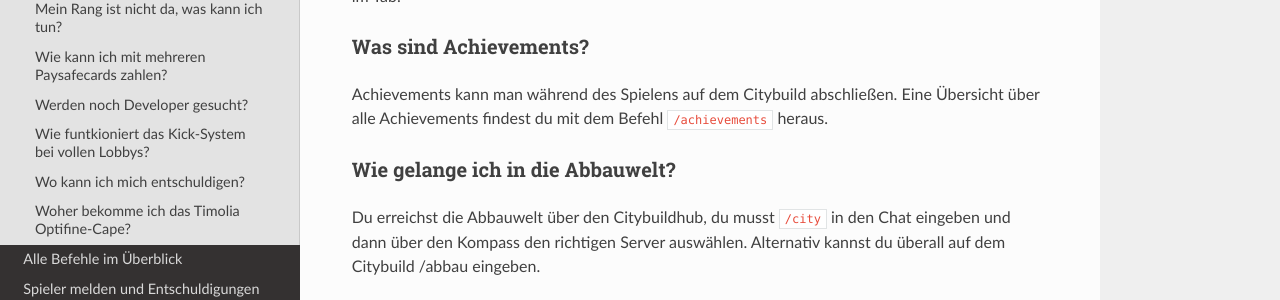
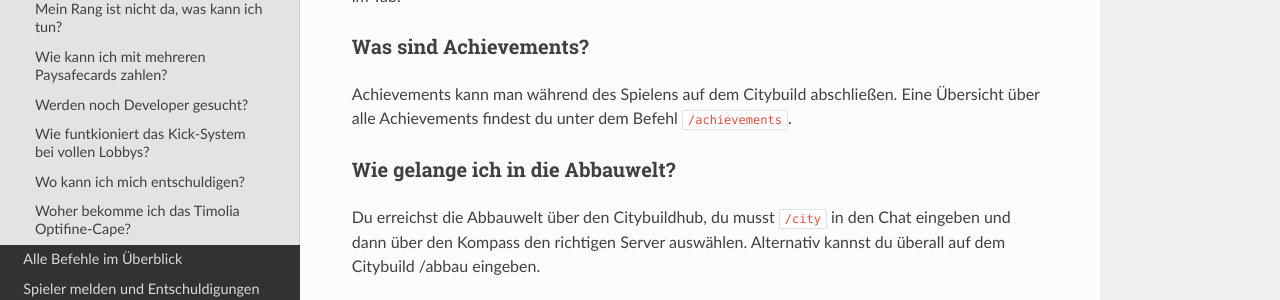
Before and after one commit to TimoliaDE/HowTo, an MkDocs documentation site: the page built from docs/faq.md, in a window 1280 px wide and 900 px high, scrolled down 4202 px. Shown: the part 173-473 px from the top of the window. Built offline with MkDocs 1.6.1, drawn with Linux system fonts in a browser that asks for light colours; nearby versions of some CDN libraries; old or Windows-style settings are respelled for this version of MkDocs.

Commit message:
FAQ Rechtschreibung fixed

```diff
--- a/docs/faq.md
+++ b/docs/faq.md
@@ -123,7 +123,7 @@ hier kannst du mit anderen Usern handeln. Du erreichst den Handelschat  mit /ch
 Wieviel Geld du momentan besitzt siehst du mit /money bzw. im Infoboard rechts an der Seite oder im Tab.
 
 ### Was sind Achievements?
-Achievements kann man während des Spielens auf dem Citybuild abschließen. Eine Übersicht über alle Achievements findest du mit dem Befehl `/achievements` heraus.
+Achievements kann man während des Spielens auf dem Citybuild abschließen. Eine Übersicht über alle Achievements findest du unter dem Befehl `/achievements`.
 
 ### Wie gelange ich in die Abbauwelt?
 Du erreichst die Abbauwelt über den Citybuildhub, du musst `/city` in den Chat eingeben und dann über den Kompass den richtigen Server auswählen.
```
